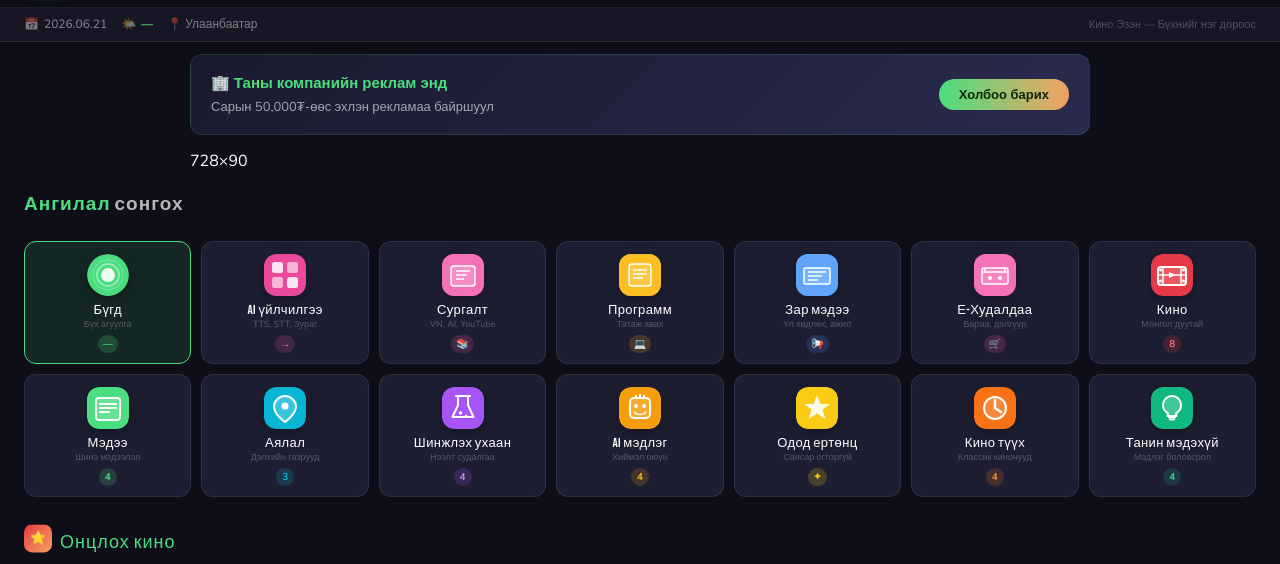
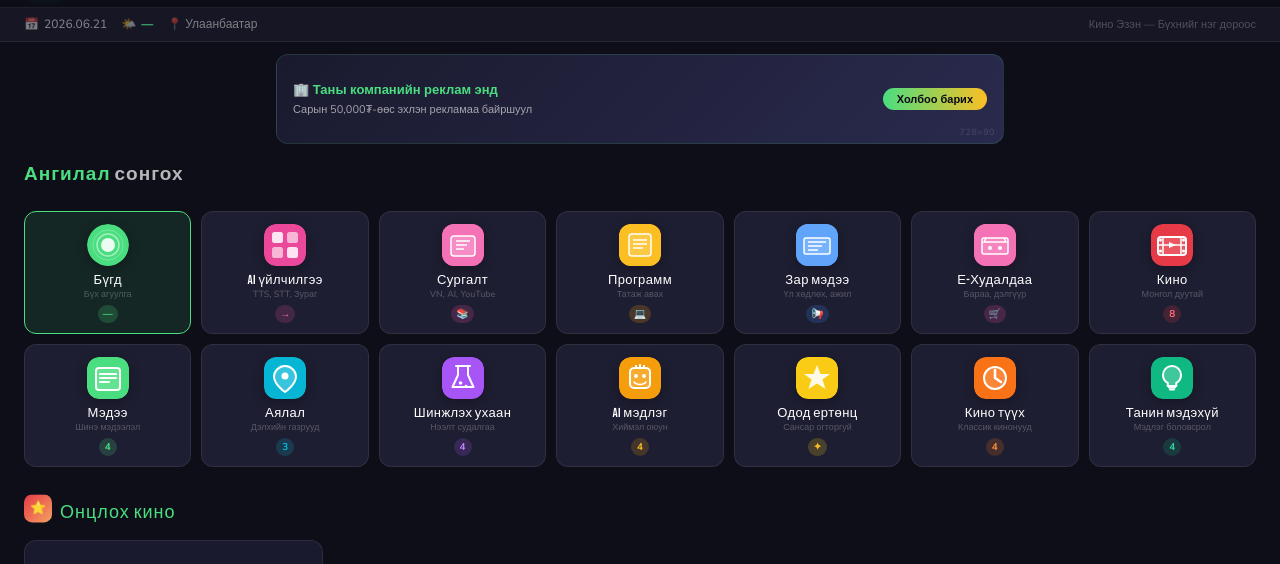
Before and after one commit to kinoezen/mn, a website: page index.html in a window 1280 px wide. Shown: the part 61-625 px from the top of the page. Drawn offline with nearby package versions, Linux system fonts and the light colour scheme; no server answers.

Commit message:
Update style.css

```diff
--- a/style.css
+++ b/style.css
@@ -1,5 +1,5 @@
 /* ============================================================ */
-/* КИНО ЭЗЭН — БҮТЭН STYLE.CSS                               */
+/* КИНО ЭЗЭН — БҮТЭН STYLE.CSS (ЗАССАН)                     */
 /* ============================================================ */
 
 /* ===== ROOT VARIABLES ===== */
@@ -343,92 +343,88 @@ body {
 }
 .ad-slider-container {
   position: relative;
-  max-width: 900px;
+  max-width: 728px;
+  height: 90px;
   margin: 0 auto;
   overflow: hidden;
   border-radius: 12px;
+  background: linear-gradient(135deg, #1a1a2e, #2a2a4e);
+  border: 1px solid rgba(74, 222, 128, 0.15);
 }
 .ad-slider {
   position: relative;
-  min-height: 80px;
+  width: 100%;
+  height: 100%;
 }
 .ad-slide {
   display: none;
+  width: 100%;
+  height: 100%;
   animation: adFade 0.6s ease;
 }
 .ad-slide.active {
-  display: block;
+  display: flex;
+  align-items: center;
+  justify-content: space-between;
+  padding: 0 16px;
+  gap: 10px;
 }
 .ad-slide .ad-banner {
-  background: linear-gradient(135deg, #1a1a2e, #2a2a4e);
-  border: 1px solid rgba(74, 222, 128, 0.15);
-  border-radius: 12px;
-  padding: 16px 20px;
   display: flex;
   align-items: center;
   justify-content: space-between;
-  gap: 12px;
-  flex-wrap: wrap;
-  min-height: 80px;
+  width: 100%;
+  gap: 10px;
+  flex-wrap: nowrap;
 }
 .ad-slide .ad-banner img,
 .ad-slide .ad-banner video {
-  max-height: 80px;
-  border-radius: 8px;
+  max-height: 60px;
+  border-radius: 6px;
   object-fit: cover;
 }
 .ad-slide .ad-text {
   flex: 1;
-  min-width: 150px;
+  min-width: 80px;
 }
 .ad-slide .ad-text strong {
   color: #4ade80;
-  font-size: 15px;
+  font-size: 13px;
+  display: block;
 }
 .ad-slide .ad-text div {
   color: rgba(255, 255, 255, 0.6);
-  font-size: 13px;
-}
-.ad-slide .ad-btn {
-  padding: 8px 20px;
+  font-size: 11px;
+}
+.ad-btn {
+  background: linear-gradient(90deg, #4ade80, #fbbf24);
+  border: none;
+  color: #0a0a14;
+  padding: 5px 14px;
   border-radius: 30px;
-  background: linear-gradient(90deg, #4ade80, #f4a261);
-  border: none;
-  color: #0a2a0a;
   font-weight: 700;
-  font-size: 13px;
-  cursor: pointer;
-  transition: opacity 0.2s;
+  font-size: 11px;
+  cursor: pointer;
   white-space: nowrap;
 }
-.ad-slide .ad-btn:hover {
-  opacity: 0.85;
+.ad-btn:hover {
+  opacity: 0.9;
+  transform: translateY(-1px);
 }
 .ad-dots {
-  display: flex;
-  justify-content: center;
-  gap: 8px;
-  padding: 10px 0 4px;
-}
-.ad-dot {
-  width: 10px;
-  height: 10px;
-  border-radius: 50%;
-  background: rgba(255, 255, 255, 0.15);
-  cursor: pointer;
-  transition: all 0.3s;
-  border: none;
-}
-.ad-dot.active {
-  background: #4ade80;
-  transform: scale(1.2);
-}
-.ad-label {
-  text-align: center;
-  font-size: 10px;
-  color: rgba(255, 255, 255, 0.15);
-  margin-top: 4px;
-  letter-spacing: 2px;
+  display: none;
+}
+.ad-size-label {
+  position: absolute;
+  bottom: 4px;
+  right: 8px;
+  font-size: 9px;
+  color: rgba(255, 255, 255, 0.12);
+  font-family: 'Nunito', sans-serif;
+  font-weight: 600;
+  letter-spacing: 0.5px;
+  pointer-events: none;
+  z-index: 5;
 }
 
 /* ===== HERO ===== */
@@ -827,8 +823,6 @@ body {
 .mcat-stars::before {
   background: linear-gradient(135deg, rgba(250, 204, 21, 0.12), rgba(251, 146, 60, 0.08));
 }
-
-/* Шинэ цэснүүд */
 .mcat-lesson::before {
   background: linear-gradient(135deg, rgba(236, 72, 153, 0.12), rgba(244, 114, 182, 0.08));
 }
@@ -863,8 +857,6 @@ body {
   height: 42px;
   display: block;
 }
-
-/* Шинэ цэснүүдийн icon өнгө */
 .mcat-lesson .mcat-icon {
   background: linear-gradient(135deg, #f472b6, #ec4899);
 }
@@ -964,7 +956,6 @@ body {
   color: #f472b6;
 }
 
-/* ===== RESPONSIVE — 7 БАГАНА ===== */
 @media(max-width: 900px) {
   .main-cats-grid {
     grid-template-columns: repeat(7, 1fr);
@@ -1842,17 +1833,17 @@ body {
 }
 
 /* ============================================================ */
-/* ✅ ШИНЭ НЭМЭЛТ — ҮНДСЭН ЦЭСИЙН ГАРЧИГ ИДЭВХГҮЙ БОЛГОХ */
+/* ✅ ШИНЭ НЭМЭЛТ — ҮНДСЭН ЦЭСИЙН ГАРЧИГ ИДЭВХГҮЙ, ДЭД ЦЭС ЖИЖИГ */
 /* ============================================================ */
 
-/* ===== ҮНДСЭН ЦЭСИЙН ГАРЧИГ — ИДЭВХГҮЙ ===== */
+/* ===== ҮНДСЭН ЦЭСИЙН ГАРЧИГ — ТОМ, ТОД, АЖИЛЛАГААГҮЙ ===== */
 #news-category-label {
   font-size: 24px !important;
   font-weight: 700 !important;
   color: #4ade80 !important;
   background: transparent !important;
   border: none !important;
-  padding: 0 12px !important;
+  padding: 0 10px !important;
   display: inline-block !important;
   cursor: default;
   pointer-events: none;
@@ -1860,7 +1851,13 @@ body {
   text-shadow: 0 0 20px rgba(74, 222, 128, 0.2);
 }
 
-/* ===== ДЭД ЦЭСҮҮД — ИДЭВХТЭЙ (НОГООН) ===== */
+/* ===== ДЭД ЦЭСҮҮД — ЖИЖИГ, АЖИЛЛАГААТАЙ ===== */
+.news-filter-btn {
+  font-size: 11px !important;
+  padding: 4px 10px !important;
+  border-radius: 16px !important;
+  cursor: pointer;
+}
 .news-filter-btn.active {
   background: rgba(74, 222, 128, 0.18) !important;
   border-color: #4ade80 !important;
```
